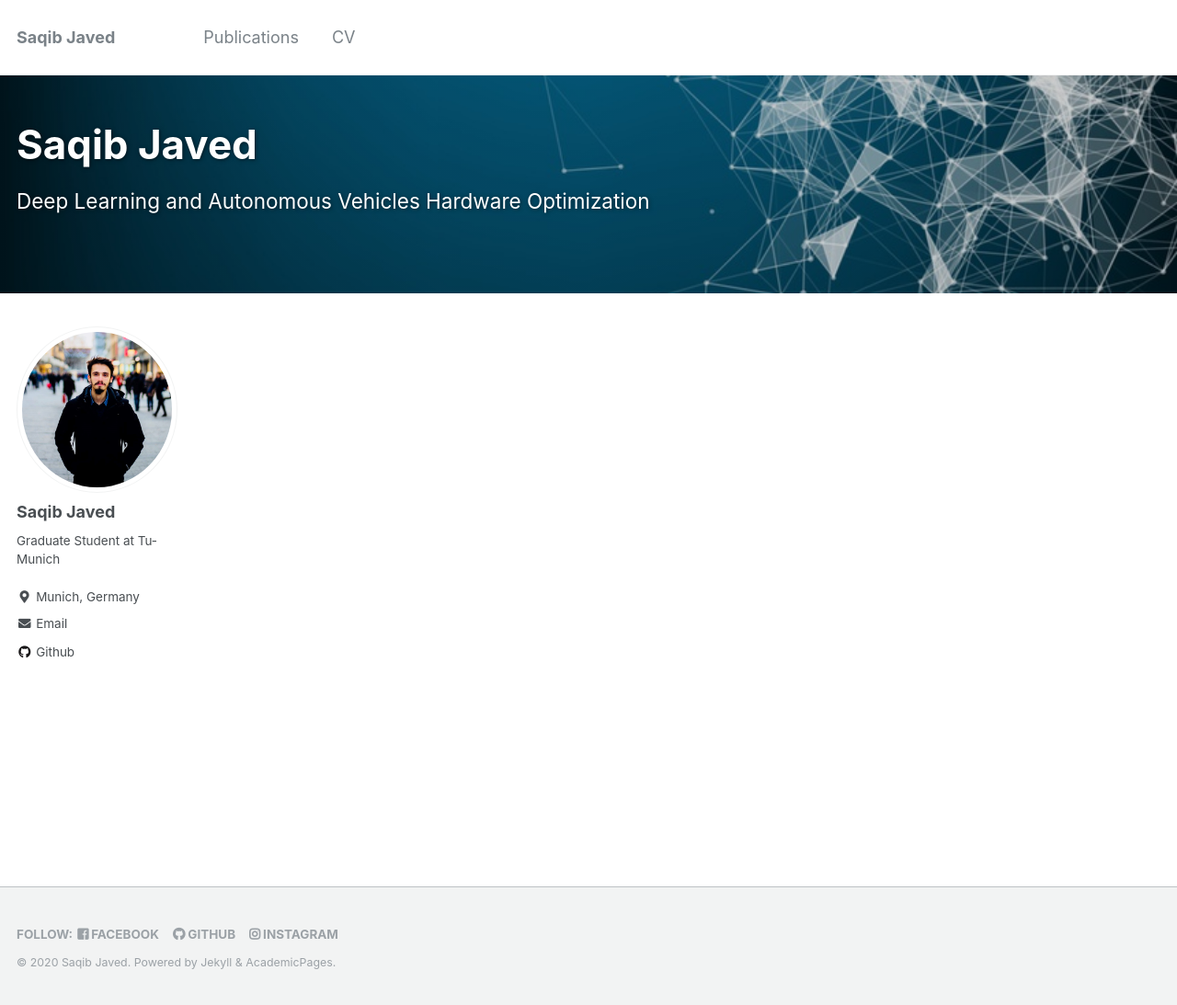
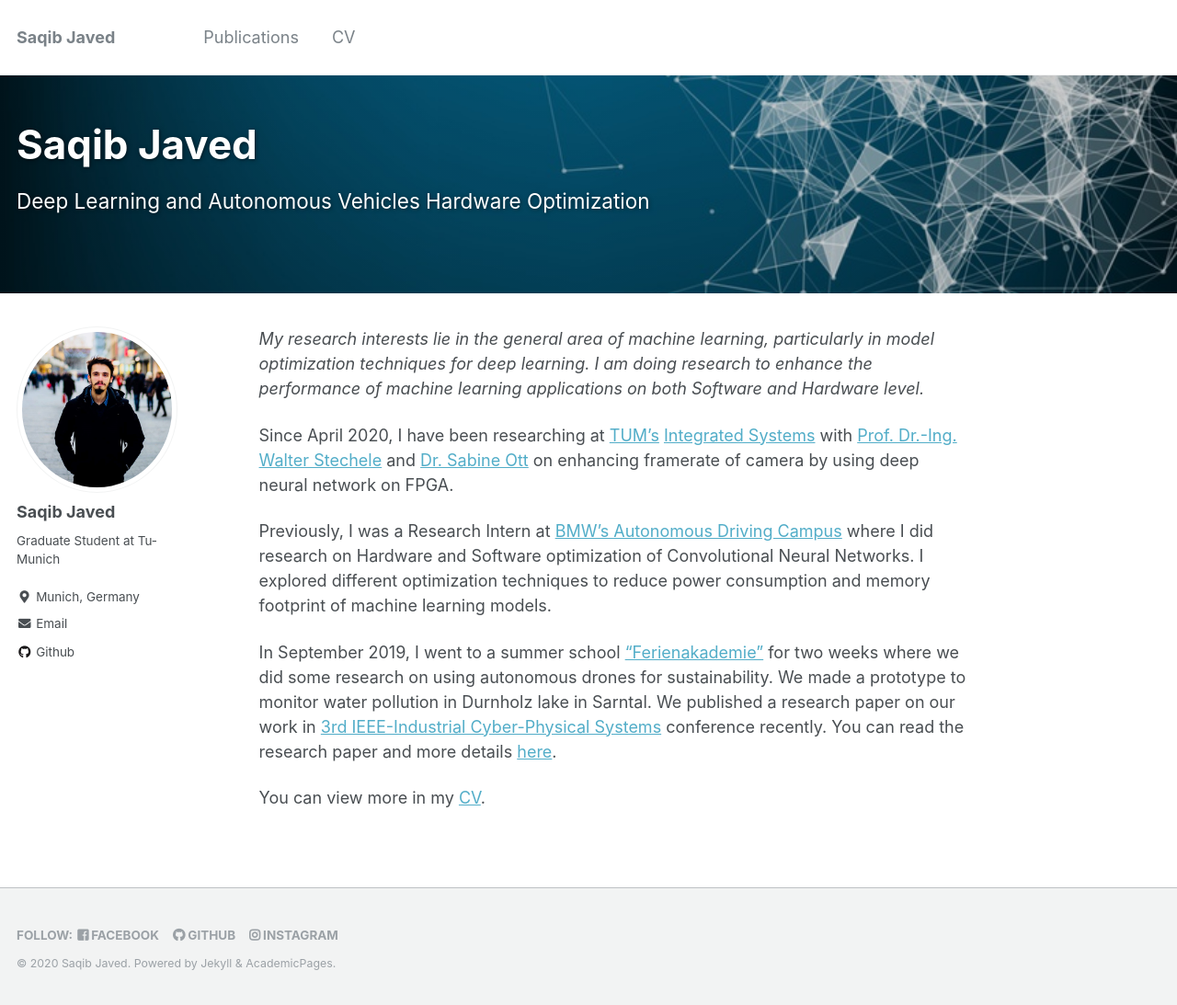
Before and after one commit to saqibjaved1/saqibjaved1.github.io, a Jekyll site: the page built from _pages/about.md, in a window 1280 px wide and 1093 px high. Shown: the whole window at 92% size. Built offline with Jekyll 4.4.1, drawn with Linux system fonts in a browser that asks for light colours.

Commit message:
Update about.md

```diff
--- a/_pages/about.md
+++ b/_pages/about.md
@@ -8,3 +8,13 @@ header:
   overlay_image: overlay.jpg
   overlay_filter: 0.2
 ---
+
+<i>My research interests lie in the general area of machine learning, particularly in model optimization techniques for deep learning. I am doing research to enhance the performance of machine learning applications on both Software and Hardware level.</i>
+
+Since April 2020, I have been researching at [TUM’s](www.tum.de) [Integrated Systems](https://www.ei.tum.de/en/lis/home/) with [Prof. Dr.-Ing. Walter Stechele](https://www.ei.tum.de/en/lis/persons/management/walter-stechele/) and [Dr. Sabine Ott](http://www.mpe.mpg.de/person/18084/2169) on enhancing framerate of camera by using deep neural network on FPGA.
+
+Previously, I was a Research Intern at [BMW's Autonomous Driving Campus](https://www.bmwgroup.com/en/innovation/technologies-and-mobility/autonomes-fahren/campus.html) where I did research on Hardware and Software optimization of Convolutional Neural Networks. I explored different optimization techniques to reduce power consumption and memory footprint of machine learning models.
+
+In September 2019, I went to a summer school ["Ferienakademie"](https://www.ferienakademie.de/en/home-2/) for two weeks where we did some research on using autonomous drones for sustainability. We made a prototype to monitor water pollution in Durnholz lake in Sarntal. We published a research paper on our work in [3rd IEEE-Industrial Cyber-Physical Systems](https://events.tuni.fi/icps2020/) conference recently. You can read the research paper and more details [here](https://saqibjaved1.github.io/publication/swarm).
+
+You can view more in my [CV](https://saqibjaved1.github.io/files/CV.pdf).
```
